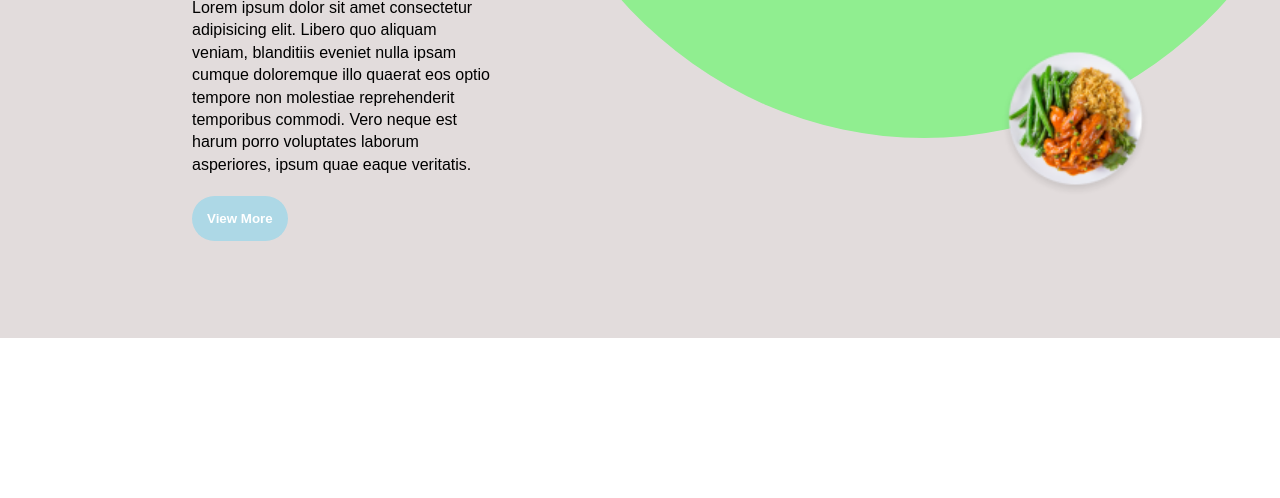
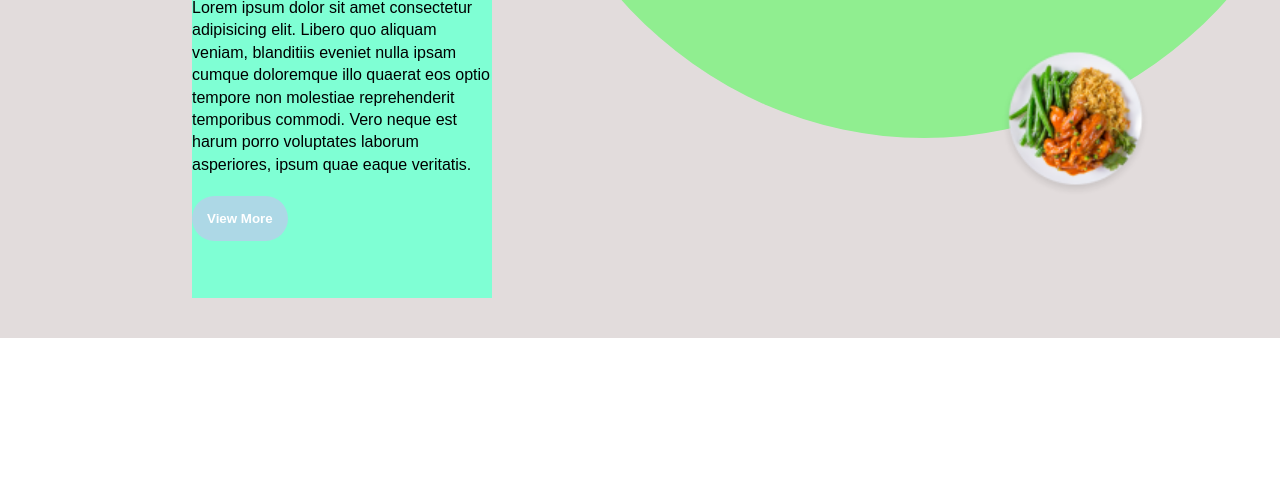
Before and after one commit to DanielMutunga/trial, a plain HTML site: page index.html in a window 1280 px wide. Shown: the part 302-800 px from the top of the page. Drawn offline with Linux system fonts and the light colour scheme.

Commit message:
added to somechanges

```diff
--- a/CSS/style.css
+++ b/CSS/style.css
@@ -51,7 +51,7 @@
 .text{
     height: 350px;
     width: 300px;
-    /* background-color: aquamarine; */
+    background-color: aquamarine;
     top: 250px;
     left: 15%;
     position: absolute;
```
